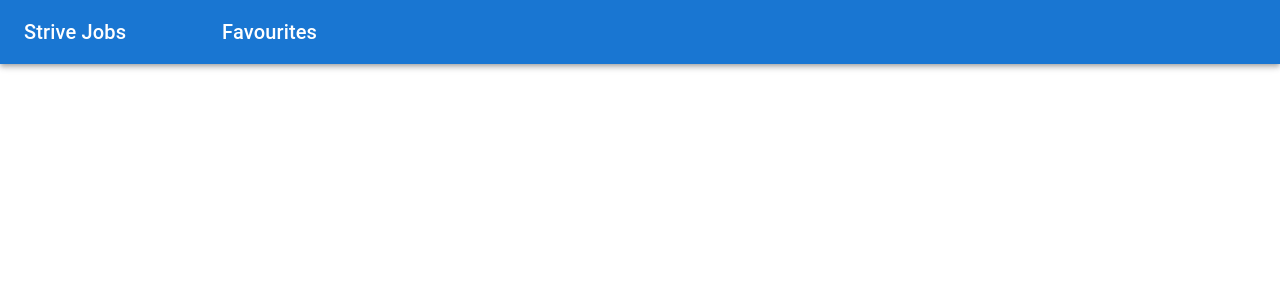
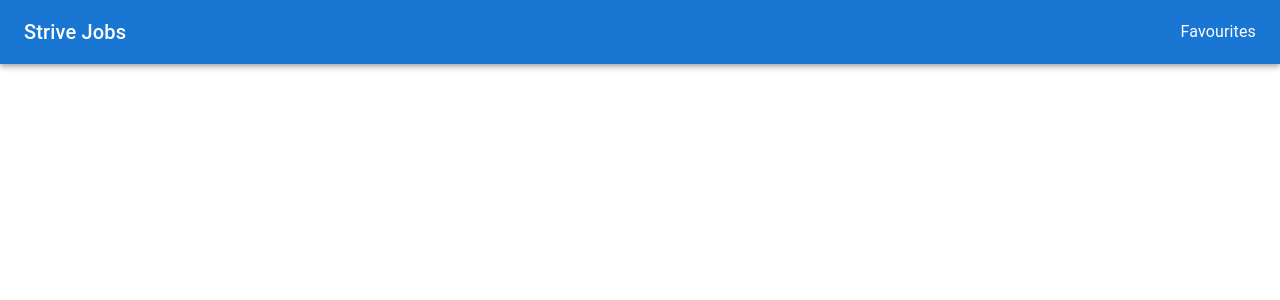
Before and after one commit to hsattar/strive-m7-d1, a React (Create React App) app: page /favourites in a window 1280 px wide. Shown: the top 300 px of the page. Built offline with nearby package versions, Linux system fonts and the light colour scheme.

Commit message:
fixed appbar styling and was hitting the wrong endpoint

```diff
--- a/src/App.js
+++ b/src/App.js
@@ -16,8 +16,8 @@ export default function App() {
     setSearchQuery(query)
   }
 
-  const handleCategory = category => {
-    setCategory(category)
+  const handleCategoryChange = newCategory => {
+    setCategory(newCategory)
   }
 
   return (
@@ -25,7 +25,7 @@ export default function App() {
       <Navbar />
       <Routes>
         <Route path="/" element={ <Home searchQuery={searchQuery} handleChange={handleChange} /> } />
-        <Route path="/jobs" element={ <JobResults searchQuery={searchQuery} handleChange={handleChange} category={category} handleCategory={handleCategory} /> } />
+        <Route path="/jobs" element={ <JobResults searchQuery={searchQuery} handleChange={handleChange} category={category} handleCategoryChange={handleCategoryChange} /> } />
         <Route path="/jobs/:jobId" element={ <JobDetails /> } />
         <Route path="/company/:companyName" element={ <CompanyJobs searchQuery={searchQuery} handleChange={handleChange} /> } />
         <Route path="/favourites" element={ <Favourites /> } />
--- a/src/components/JobFilters.jsx
+++ b/src/components/JobFilters.jsx
@@ -3,7 +3,7 @@ import TextField from '@mui/material/TextField'
 import Autocomplete from '@mui/material/Autocomplete'
 import axios from 'axios'
 
-export default function JobFilters({ category, handleCategory }) {
+export default function JobFilters({ category, changeCategory }) {
 
     const [data, setData] = useState([])
     const { REACT_APP_BASE_URL: BASE_URL }= process.env
@@ -27,7 +27,7 @@ export default function JobFilters({ category, handleCategory }) {
             disablePortal
             options={data}
             sx={{ width: "100%" }}
-            renderInput={params => <TextField {...params} label="Job Categories" value={category} handleCategory={e => e.target.value} />}
+            renderInput={params => <TextField {...params} label="Job Categories" value={category} onChange={e => changeCategory(e.target.value)} />}
         />
     )
 }
--- a/src/components/JobResults.jsx
+++ b/src/components/JobResults.jsx
@@ -12,7 +12,7 @@ const mapStateToProps = state => ({
   favouriteJobs: state.jobs.favourites
 })
 
-function JobResults({ searchQuery, handleChange, category, handleCategory }) {
+function JobResults({ searchQuery, handleChange, category, handleCategoryChange }) {
 
   const [data, setData] = useState(null)
   const [loading, setLoading] = useState(false)
@@ -23,7 +23,7 @@ function JobResults({ searchQuery, handleChange, category, handleCategory }) {
 
   const navigate = useNavigate()
 
-  const params = searchQuery ? `query=${searchQuery}&limit=${limit}&skip=${skip}` : `limit=${limit}&skip=${skip}`
+  const params = `search=${searchQuery}&category=${category}&limit=${limit}&skip=${skip}`
 
   const { data: jobData, loading: jobLoading, error: jobError, fetchData } = useFetch(params)
 
@@ -45,7 +45,7 @@ function JobResults({ searchQuery, handleChange, category, handleCategory }) {
             <form onSubmit={() => navigate('/jobs')}>
               <Stack spacing={3}>
                 <SearchBar searchQuery={searchQuery} handleChange={handleChange} />
-                <JobFilters />
+                <JobFilters category={category} changeCategory={handleCategoryChange} />
               </Stack>
             </form>
           </Grid>
--- a/src/components/Navbar.jsx
+++ b/src/components/Navbar.jsx
@@ -7,17 +7,32 @@ import { Link } from 'react-router-dom'
 
 export default function Navbar() {
   return (
+    // <Box sx={{ flexGrow: 1 }}>
+    //   <AppBar position="static">
+    //     <Toolbar>
+    //       <Stack direction="row" justifyContent="space-between" alignItems="center" spacing={12}>
+    //       <Typography variant="h6" component="div" sx={{ flexGrow: 1 }}>
+    //         <Link to="/" style={{ color: 'white', textDecoration: 'none'}}>Strive Jobs</Link>
+    //       </Typography>
+    //       <Typography variant="h6" component="div" sx={{ flexGrow: 1 }}>
+    //         <Link to="/favourites" style={{ color: 'white', textDecoration: 'none'}}>Favourites</Link>
+    //       </Typography>
+    //       </Stack>
+    //     </Toolbar>
+    //   </AppBar>
+    // </Box>
     <Box sx={{ flexGrow: 1 }}>
     <AppBar position="static">
       <Toolbar>
-          <Stack direction="row" justifyContent="space-between" alignItems="center" spacing={12}>
       <Typography variant="h6" component="div" sx={{ flexGrow: 1 }}>
           <Link to="/" style={{ color: 'white', textDecoration: 'none'}}>Strive Jobs</Link>
        </Typography>
-          <Typography variant="h6" component="div" sx={{ flexGrow: 1 }}>
-            <Link to="/favourites" style={{ color: 'white', textDecoration: 'none'}}>Favourites</Link>
+       <Typography>
+          {/* <Link to="/favourites" style={{ color: 'white', textDecoration: 'none'}}>Favourites</Link> */}
+          <Link to="/favourites" style={{ color: 'white', textDecoration: 'none'}}>
+          Favourites
+          </Link>
         </Typography>
-          </Stack>
       </Toolbar>
     </AppBar>
   </Box>
--- a/src/components/SingleJob.jsx
+++ b/src/components/SingleJob.jsx
@@ -12,16 +12,26 @@ import { connect } from 'react-redux'
 import { addToFavouritesAction, removeFromFavouritesAction } from '../redux/actions'
 import { useState } from 'react'
 
+const mapStateToProps = state => ({
+  favouriteJobsId: state.jobs.favourites.map(job => job._id)
+})
+
 const mapDispatchToProps = dispatch => ({
   addToFavourites: job => dispatch(addToFavouritesAction(job)),
   removeFromFavourites: jobId => dispatch(removeFromFavouritesAction(jobId))
 })
 
-function SingleJob({ job, page, addToFavourites, removeFromFavourites }) {
+function SingleJob({ job, page, addToFavourites, removeFromFavourites, favouriteJobsId }) {
 
     const publishedDate = job.publication_date.split('T')[0]
     const diiferenceInWeeks = differenceInWeeks(new Date(), parseISO(publishedDate))
     const [heartClicked, setHeartClicked] = useState(false)
+
+    // if (favouriteJobsId.length > 0) {
+    //   if (favouriteJobsId.includes(job._id)) {
+    //     setHeartClicked(true)
+    //   }
+    // }
 
   return (
     <Card sx={{ minWidth: 275 }}>
@@ -61,4 +71,4 @@ function SingleJob({ job, page, addToFavourites, removeFromFavourites }) {
   )
 }
 
-export default connect(state => ({}), mapDispatchToProps)(SingleJob)
+export default connect(mapStateToProps, mapDispatchToProps)(SingleJob)
```
Lines whose indentation alone changed are shown as unchanged.
